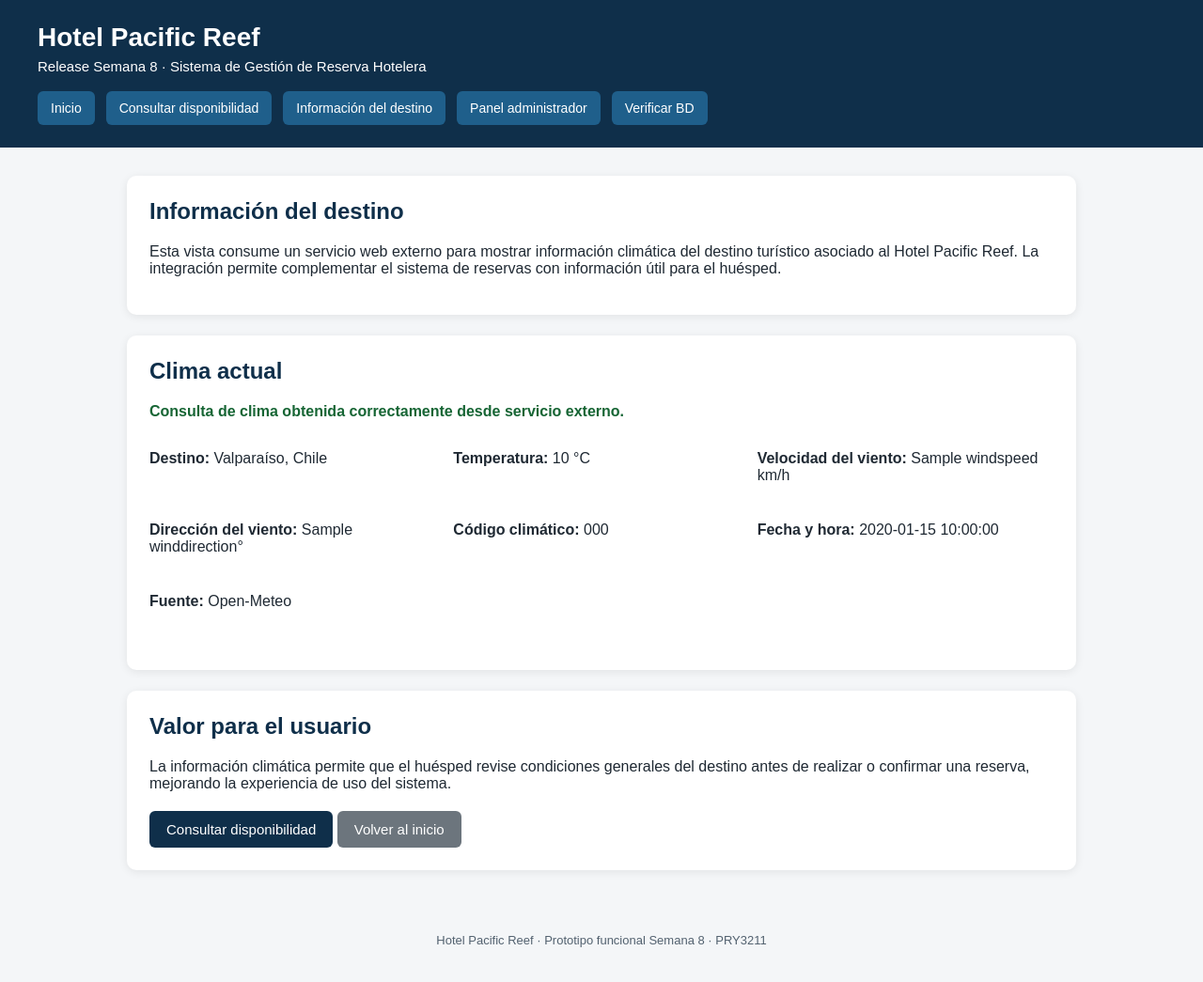
After one commit to Ziondreads1973/PRY3211_Gestion_Reserva_Hotelera_S6, a Flask app: page /destino in a window 1280 px wide. The commit adds this page. Shown: the whole page at 94% size. Run offline with Flask 3, Linux system fonts and the light colour scheme; a database or web service that is not in the repository returns one stand-in record (values such as "Sample title"); data that the repository does not hold is empty.

Commit message:
Integrar servicio web externo de clima

```diff
--- a/app/app.py
+++ b/app/app.py
@@ -1,3 +1,4 @@
+import requests
 from datetime import datetime
 from uuid import uuid4
 
@@ -30,6 +31,65 @@ def clp(value):
     except (TypeError, ValueError):
         return "$0"
 
+
+def obtener_clima_destino():
+    """
+    Consume el servicio externo Open-Meteo para obtener el clima actual
+    del destino turístico asociado al Hotel Pacific Reef.
+
+    Esta función se usa como evidencia de integración con servicio web externo
+    para el release Semana 8.
+    """
+    url = "https://api.open-meteo.com/v1/forecast"
+
+    params = {
+        "latitude": -33.0472,
+        "longitude": -71.6127,
+        "current_weather": "true",
+        "timezone": "America/Santiago",
+    }
+
+    try:
+        response = requests.get(url, params=params, timeout=5)
+        response.raise_for_status()
+        data = response.json()
+
+        clima_actual = data.get("current_weather")
+
+        if not clima_actual:
+            return {
+                "ok": False,
+                "message": "El servicio externo respondió, pero no entregó datos de clima actual.",
+                "destino": "Valparaíso, Chile",
+            }
+
+        return {
+            "ok": True,
+            "message": "Consulta de clima obtenida correctamente desde servicio externo.",
+            "destino": "Valparaíso, Chile",
+            "temperatura": clima_actual.get("temperature"),
+            "velocidad_viento": clima_actual.get("windspeed"),
+            "direccion_viento": clima_actual.get("winddirection"),
+            "codigo_clima": clima_actual.get("weathercode"),
+            "fecha_hora": clima_actual.get("time"),
+            "fuente": "Open-Meteo",
+        }
+
+    except requests.exceptions.Timeout:
+        return {
+            "ok": False,
+            "message": "El servicio externo no respondió dentro del tiempo máximo definido.",
+            "destino": "Valparaíso, Chile",
+            "fuente": "Open-Meteo",
+        }
+
+    except requests.exceptions.RequestException as error:
+        return {
+            "ok": False,
+            "message": f"No fue posible consultar el servicio externo: {error}",
+            "destino": "Valparaíso, Chile",
+            "fuente": "Open-Meteo",
+        }
 
 def parse_date(value):
     """
@@ -172,6 +232,11 @@ def disponibilidad():
         )
 
     return render_template("disponibilidad.html", values={})
+
+@app.route("/destino")
+def destino():
+    clima = obtener_clima_destino()
+    return render_template("destino.html", clima=clima)
 
 
 @app.route("/reservar/<int:id_habitacion>", methods=["GET", "POST"])
--- a/app/requirements.txt
+++ b/app/requirements.txt
@@ -1 +1,2 @@
 Flask==3.0.3
+requests==2.31.0
--- a/app/static/css/styles.css
+++ b/app/static/css/styles.css
@@ -326,3 +326,17 @@ body {
     grid-template-columns: 1fr;
   }
 }
+
+.detail-grid {
+  display: grid;
+  gap: 0.5rem;
+  margin-top: 1rem;
+}
+
+.button.secondary {
+  background-color: #6c757d;
+}
+
+.button.secondary:hover {
+  background-color: #5a6268;
+}
--- a/app/templates/base.html
+++ b/app/templates/base.html
@@ -18,6 +18,7 @@
       <nav class="nav">
         <a href="{{ url_for('index') }}">Inicio</a>
         <a href="{{ url_for('disponibilidad') }}">Consultar disponibilidad</a>
+        <a href="{{ url_for('destino') }}">Información del destino</a>
         <a href="{{ url_for('admin_reservas') }}">Panel administrador</a>
         <a href="{{ url_for('health_db') }}">Verificar BD</a>
       </nav>
--- /dev/null
+++ b/app/templates/destino.html
@@ -0,0 +1,62 @@
+{% extends "base.html" %} {% block title %}Información del destino | Hotel
+Pacific Reef{% endblock %} {% block content %}
+
+<section class="card">
+  <h2>Información del destino</h2>
+
+  <p>
+    Esta vista consume un servicio web externo para mostrar información
+    climática del destino turístico asociado al Hotel Pacific Reef. La
+    integración permite complementar el sistema de reservas con información útil
+    para el huésped.
+  </p>
+</section>
+
+<section class="card">
+  <h2>Clima actual</h2>
+
+  {% if clima.ok %}
+  <p class="success">{{ clima.message }}</p>
+
+  <div class="detail-grid">
+    <p><strong>Destino:</strong> {{ clima.destino }}</p>
+    <p><strong>Temperatura:</strong> {{ clima.temperatura }} °C</p>
+    <p>
+      <strong>Velocidad del viento:</strong> {{ clima.velocidad_viento }} km/h
+    </p>
+    <p><strong>Dirección del viento:</strong> {{ clima.direccion_viento }}°</p>
+    <p><strong>Código climático:</strong> {{ clima.codigo_clima }}</p>
+    <p><strong>Fecha y hora:</strong> {{ clima.fecha_hora }}</p>
+    <p><strong>Fuente:</strong> {{ clima.fuente }}</p>
+  </div>
+
+  {% else %}
+  <p class="error">{{ clima.message }}</p>
+
+  <div class="detail-grid">
+    <p><strong>Destino:</strong> {{ clima.destino }}</p>
+    <p><strong>Fuente:</strong> {{ clima.fuente }}</p>
+  </div>
+  {% endif %}
+</section>
+
+<section class="card">
+  <h2>Valor para el usuario</h2>
+
+  <p>
+    La información climática permite que el huésped revise condiciones generales
+    del destino antes de realizar o confirmar una reserva, mejorando la
+    experiencia de uso del sistema.
+  </p>
+
+  <div class="actions">
+    <a class="button" href="{{ url_for('disponibilidad') }}">
+      Consultar disponibilidad
+    </a>
+    <a class="button secondary" href="{{ url_for('index') }}">
+      Volver al inicio
+    </a>
+  </div>
+</section>
+
+{% endblock %}
```
Also changed, not shown: docs/estado_hito_2_s8.txt (added, +39 -0 lines), evidencias/semana8/api_externa/evidencia_hito2_menu_destino_s8.png (added).
